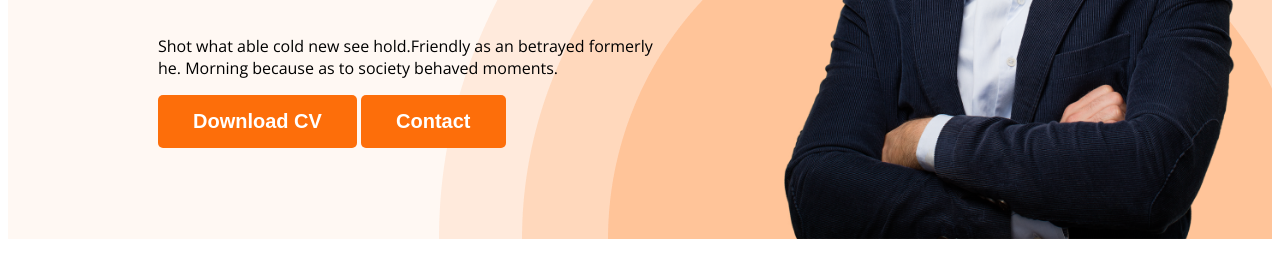
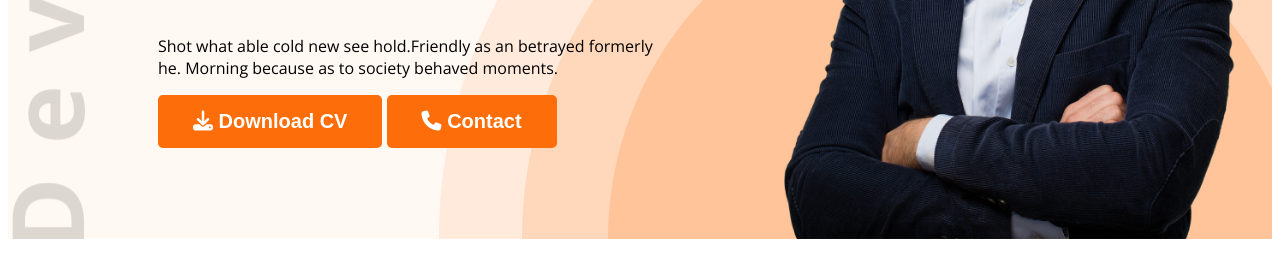
Before and after one commit to asafdiu/web-development-portfolio, a plain HTML site: page index.html in a window 1280 px wide. Shown: the part 529-800 px from the top of the page. Drawn offline with nearby package versions, Linux system fonts and the light colour scheme.

Commit message:
developer png and icons added

```diff
--- a/Styles/portfolio.css
+++ b/Styles/portfolio.css
@@ -61,9 +61,9 @@ nav a {
 /* Header related code */
 .header {
     background-color: #FFF8F3;
-    background-image: url('../images/header_bg.png');
+    background-image: url('../images/header_bg.png'), url('../images/developer.png');
     background-repeat: no-repeat;
-    background-position: bottom right;
+    background-position: bottom right, top left;
 }
 
 .banner {
--- a/index.html
+++ b/index.html
@@ -8,6 +8,7 @@
 <link rel="preconnect" href="https://fonts.gstatic.com" crossorigin>
 <link href="https://fonts.googleapis.com/css2?family=Open+Sans:wght@400;700;800&display=swap" rel="stylesheet">
     <link rel="stylesheet" href="Styles/portfolio.css">
+    <script src="https://kit.fontawesome.com/15d999e26b.js" crossorigin="anonymous"></script>
 </head>
 <body>
     <header class="header">
@@ -24,8 +25,8 @@
             <h3 class="banner-greetings">Hi, I  am</h3>
             <h1 class="banner-title">Mary Hardy</h1>
             <p>Shot what able cold new see hold.Friendly as an betrayed formerly he. Morning because as to society behaved moments.</p>
-            <button class="btn-primary">Download CV</button>
-            <button class="btn-primary">Contact</button>
+            <button class="btn-primary"><i class="fa-solid fa-download"></i> Download CV</button>
+            <button class="btn-primary"><i class="fa-solid fa-phone"></i> Contact</button>
         </div>
         <img class="profile-picture" src="images/hardy.png" alt="">
         </div>
@@ -146,7 +147,7 @@
                 </div>
             </div>
             <div class="download-cv">
-                <button class="btn-primary">Download CV</button>
+                <button class="btn-primary"><i class="fa-solid fa-download"></i> Download CV</button>
             </div>
 
 
```
